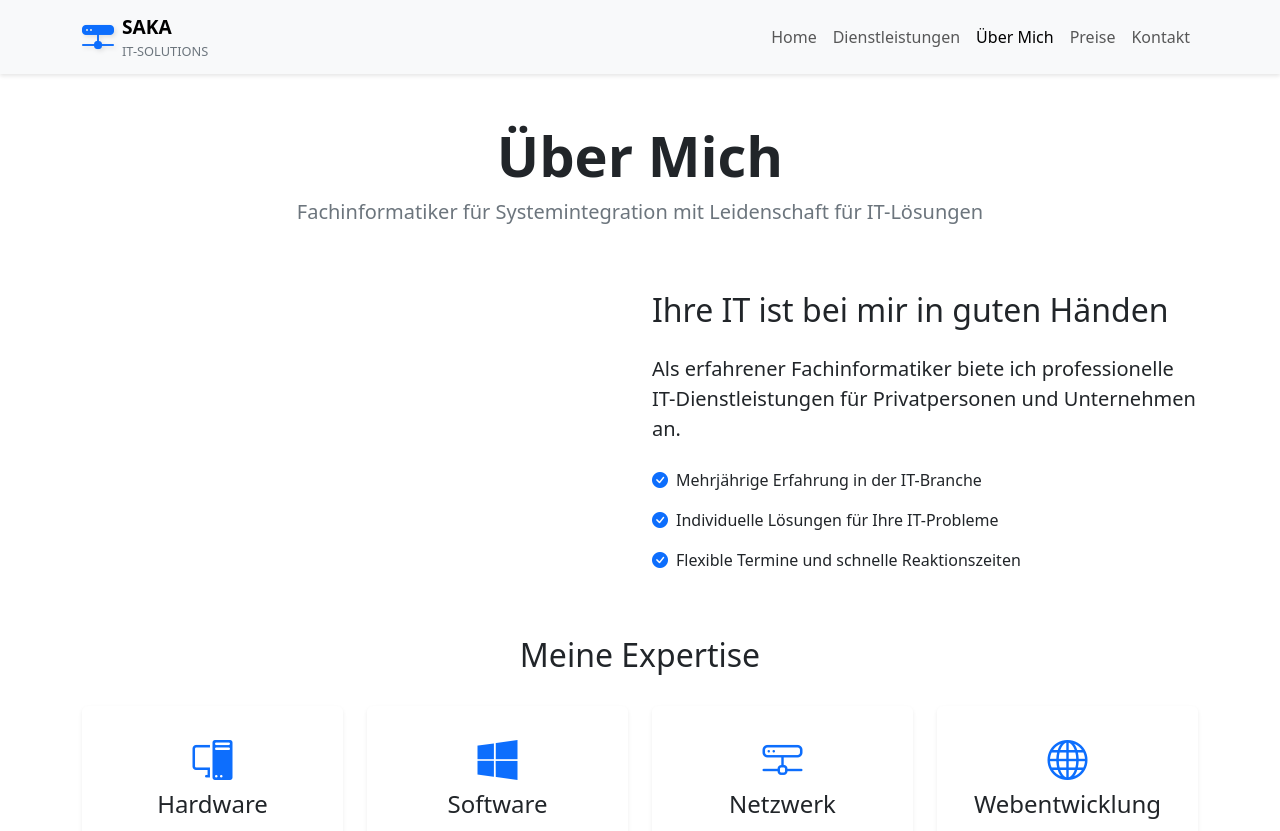
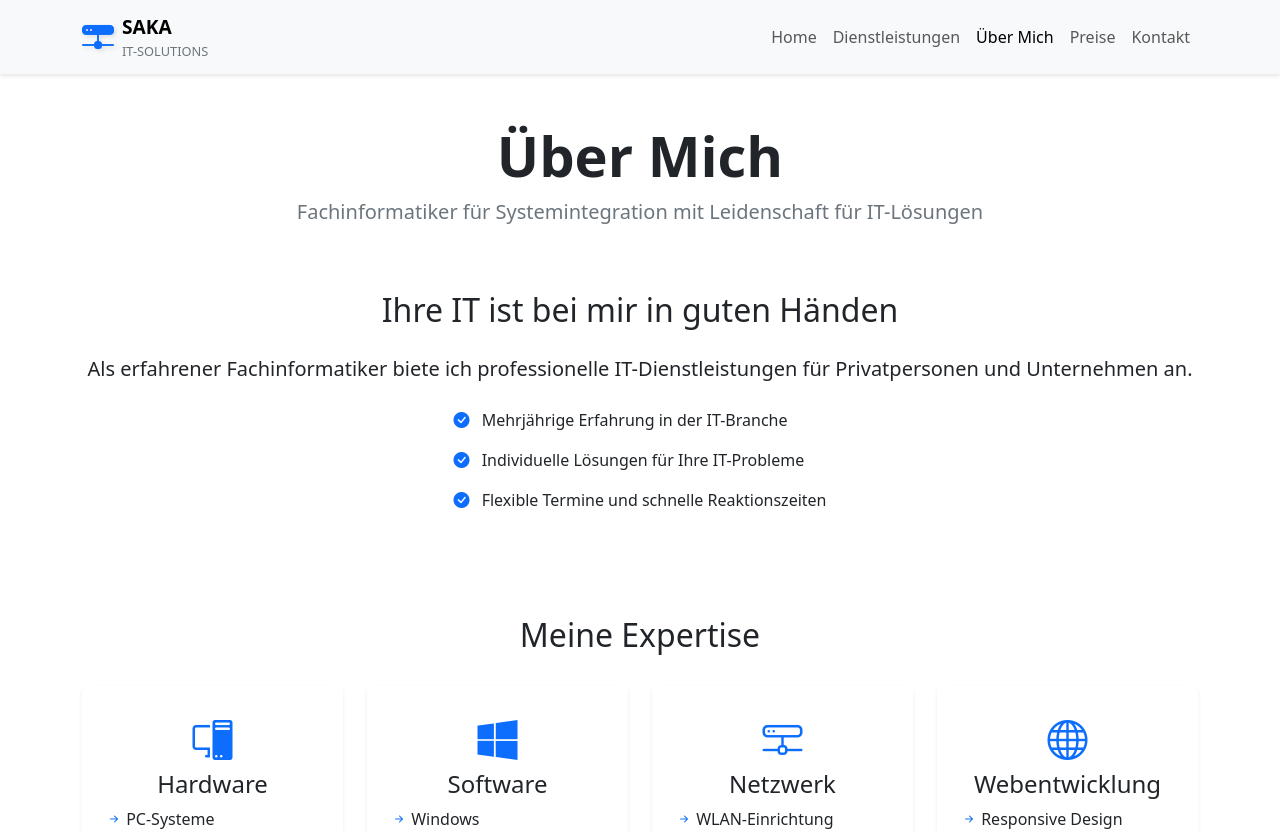
Before and after one commit to Sefkan2698/ITS, an Angular app: page /about in a window 1280 px wide. Shown: the top 831 px of the page. Built offline with nearby package versions, Linux system fonts and the light colour scheme; no server answers.

Commit message:
Fixed alignment on about page

```diff
--- a/src/app/components/about/about.component.html
+++ b/src/app/components/about/about.component.html
@@ -9,29 +9,29 @@
     </div>
 
     <!-- Profile Section -->
-    <div class="row align-items-center mb-5">
-        <div class="col-lg-6">
-            <div class="position-relative">
-              <!-- Beispiel für about.component.html -->
-            </div>
-          </div>
-      <div class="col-lg-6">
-        <h2 class="mb-4">Ihre IT ist bei mir in guten Händen</h2>
-        <p class="lead mb-4">Als erfahrener Fachinformatiker biete ich professionelle IT-Dienstleistungen für Privatpersonen und Unternehmen an.</p>
-        <div class="d-flex align-items-center mb-3">
+   <!-- Profile Section -->
+<div class="row align-items-center mb-5">
+  <div class="col-lg-12 text-center"> <!-- Änderung hier: volle Breite und zentriert -->
+    <h2 class="mb-4">Ihre IT ist bei mir in guten Händen</h2>
+    <p class="lead mb-4">Als erfahrener Fachinformatiker biete ich professionelle IT-Dienstleistungen für Privatpersonen und Unternehmen an.</p>
+    <div class="d-flex justify-content-center mb-4"> <!-- Zentrierte Liste -->
+      <ul class="list-unstyled text-start">
+        <li class="mb-3">
           <i class="bi bi-check-circle-fill text-primary me-2"></i>
-          <span>Mehrjährige Erfahrung in der IT-Branche</span>
-        </div>
-        <div class="d-flex align-items-center mb-3">
+          Mehrjährige Erfahrung in der IT-Branche
+        </li>
+        <li class="mb-3">
           <i class="bi bi-check-circle-fill text-primary me-2"></i>
-          <span>Individuelle Lösungen für Ihre IT-Probleme</span>
-        </div>
-        <div class="d-flex align-items-center mb-3">
+          Individuelle Lösungen für Ihre IT-Probleme
+        </li>
+        <li class="mb-3">
           <i class="bi bi-check-circle-fill text-primary me-2"></i>
-          <span>Flexible Termine und schnelle Reaktionszeiten</span>
-        </div>
-      </div>
+          Flexible Termine und schnelle Reaktionszeiten
+        </li>
+      </ul>
     </div>
+  </div>
+</div>
 
     <!-- Expertise Section -->
  <!-- Expertise Section in about.component.html -->
```
